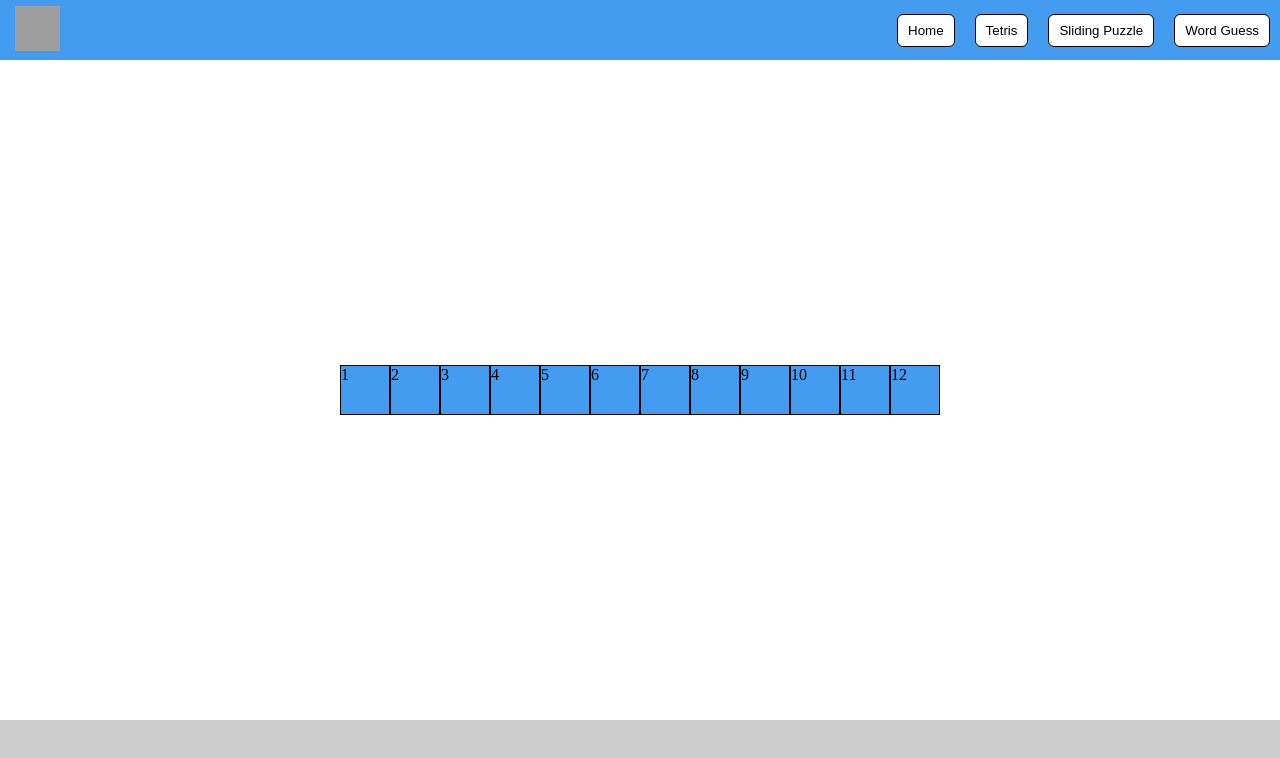
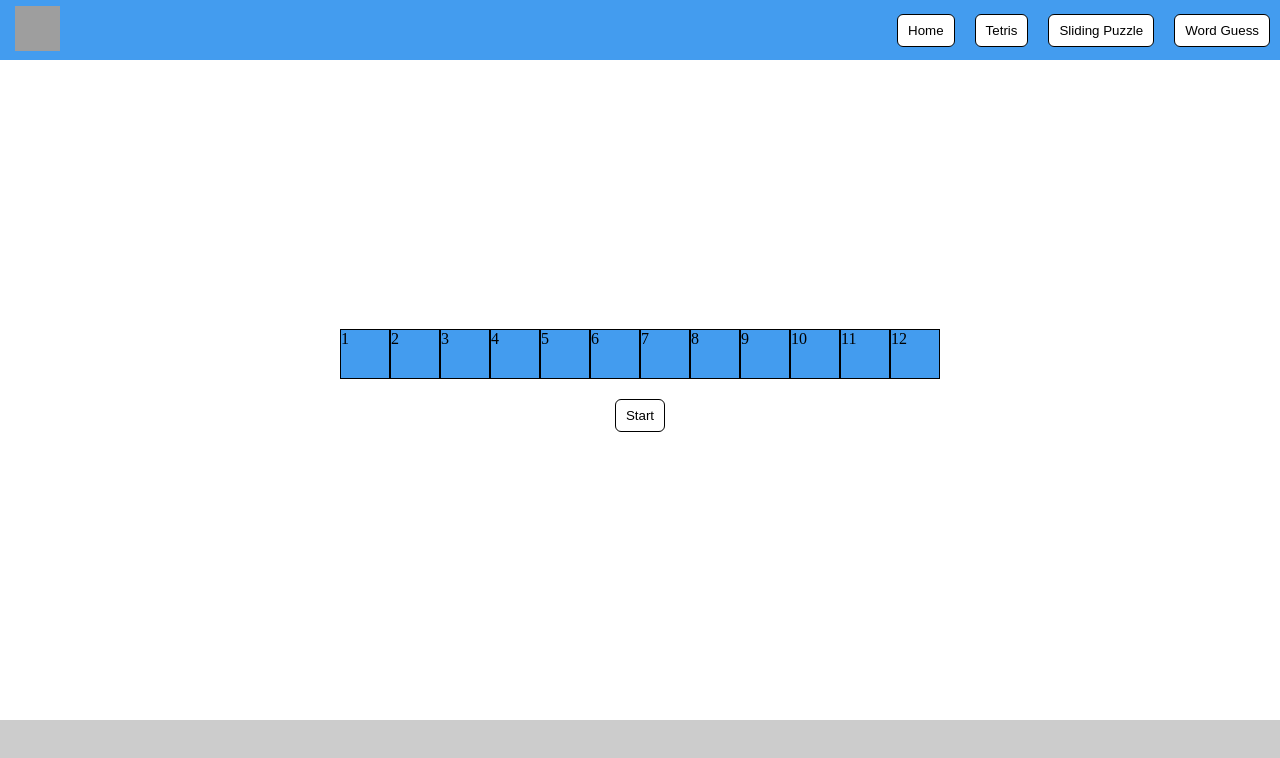
Before and after one commit to DarrenDuanAU/simple-games, a React (Create React App) app: page / in a window 1280 px wide. Both pictures are taken after a click on the button "Word Guess". Shown: the top 758 px of the page. Built offline with nearby package versions, Linux system fonts and the light colour scheme; grey boxes are pictures that could not be loaded; the HTML template or start-up script is replaced by a standard one.

Commit message:
added buttons for word guessing game

```diff
--- a/src/components/WordGuess/WordGuess.js
+++ b/src/components/WordGuess/WordGuess.js
@@ -1,11 +1,16 @@
 import Chip from './components/Chip'
+import Button from '../Button/Button'
 const WordGuess = () => {
   const CHIP_INDEX = [1, 2, 3, 4, 5, 6, 7, 8, 9, 10,11, 12]
   return (
-    <div className="main_container WordGuess_main_container ">
-    {CHIP_INDEX.map((index) => (<Chip key={index} index={index} />))
-    }
-  </div>
+    <div>
+      <div className="main_container WordGuess_main_container ">
+        {CHIP_INDEX.map((index) => (<Chip key={index} index={index} />)) }
+      </div>
+      <div className='low_container'>
+        <Button>Start</Button>
+      </div>
+    </div>
   )
 }
 export default WordGuess;
```
